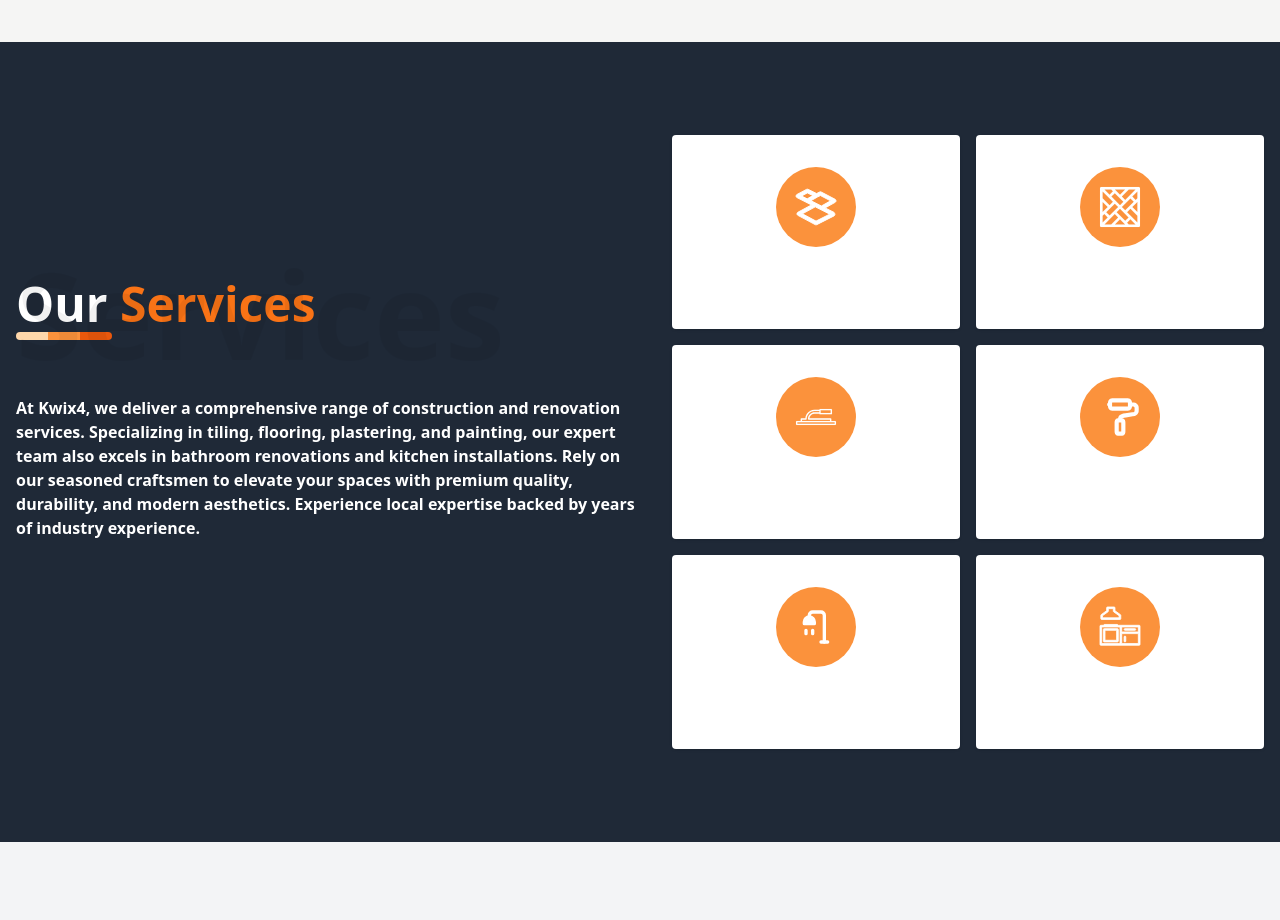
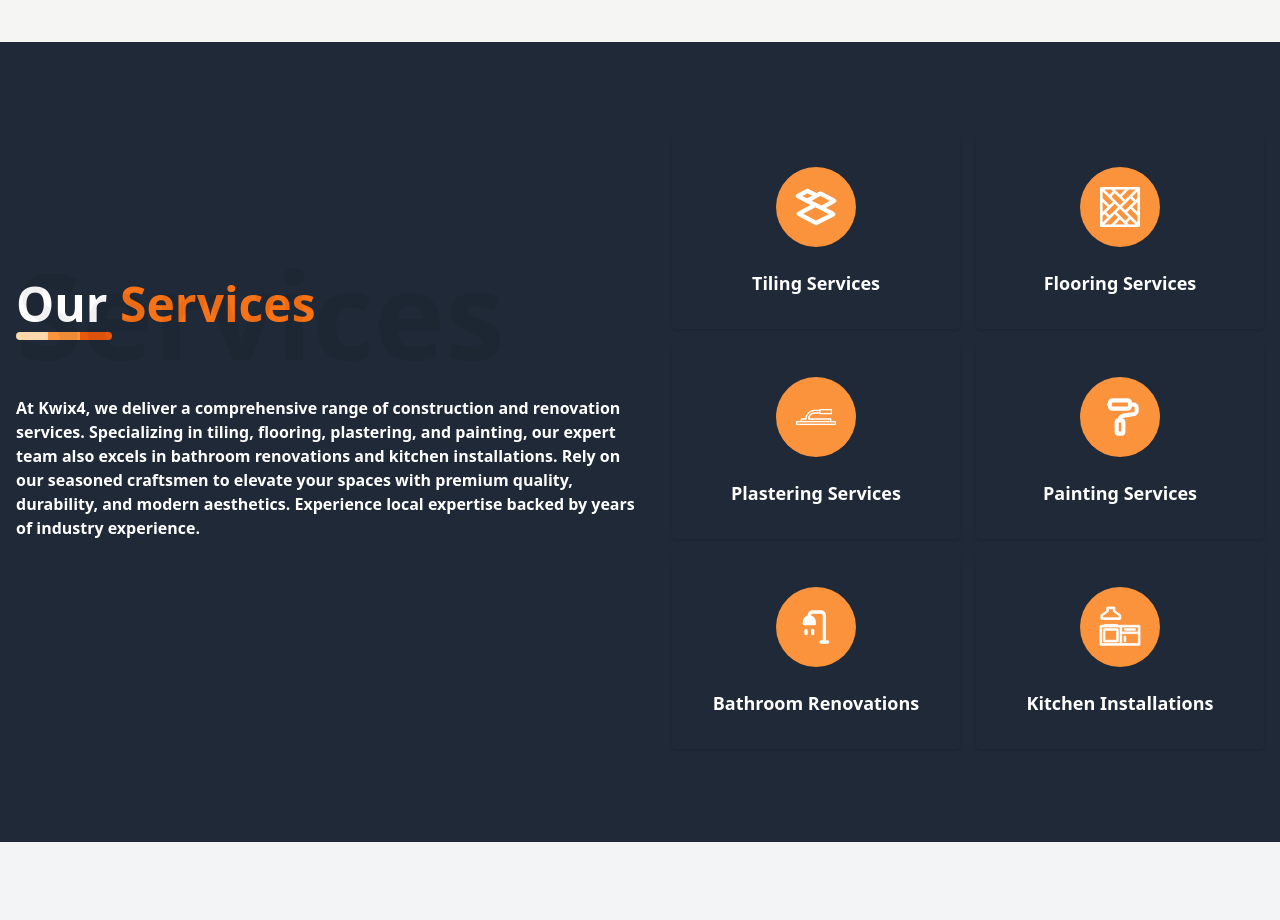
Before and after one commit to pfkdigital/kwix4-construction, a Next.js app: page / in a window 1280 px wide. Shown: the part 1620-2540 px from the top of the page. Built offline with nearby package versions, Linux system fonts and the light colour scheme.

Commit message:
fix: alter card issue

```diff
--- a/src/components/ServiceCard/ServiceCard.tsx
+++ b/src/components/ServiceCard/ServiceCard.tsx
@@ -6,7 +6,7 @@ const ServiceCard = ({url, name, svg, theme}: ServiceCardProps) => {
     return (
         <Link href={url}>
             <div
-                className={`w-full p-8 text-center transition-all bg-white rounded shadow ${theme === "dark" ? "bg-gray-700" : ""} hover:shadow-lg  ${theme === "dark" ? "hover:bg-gray-600" : "hover:bg-gray-200"} `}>
+                className={`w-full p-8 text-center transition-all  rounded shadow ${theme === "dark" ? "dark:bg-gray-700" : "bg-white"} hover:shadow-lg  ${theme === "dark" ? "hover:bg-gray-600" : "hover:bg-gray-200"} `}>
                 <div className="inline-block p-4 mb-4 bg-orange-400 rounded-full">
                     {svg}
                 </div>
--- a/src/layouts/PrimaryLayouts.tsx
+++ b/src/layouts/PrimaryLayouts.tsx
@@ -8,7 +8,7 @@ interface PrimaryLayoutsProps {
 
 const PrimaryLayouts: React.FC<PrimaryLayoutsProps> = ({ children }) => {
   return (
-    <div className="relative">
+    <div className="relative overflow-x-hidden">
       <NavBar />
       {children}
       <Footer />
```
